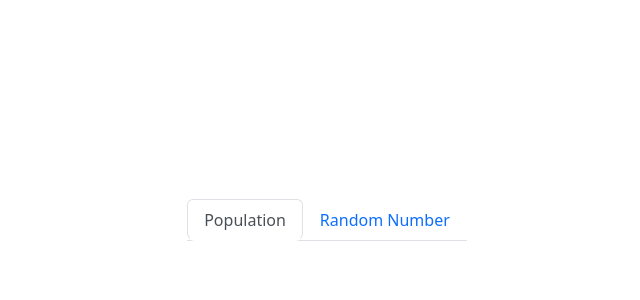
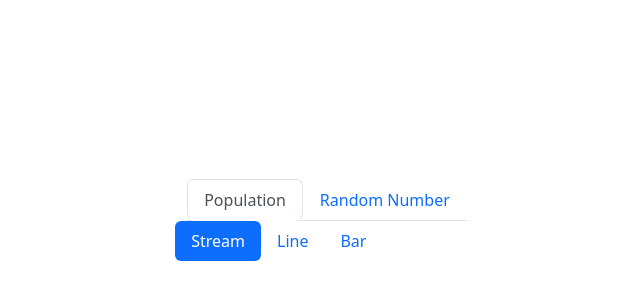
Before and after one commit to jhlopen/mimoviz, a React (Vite) app in the folder frontend/: page / in a window 1280 px wide. Shown: the part 180-480 px from the top of the page, without its empty margins (313-953 px from the left). Built offline with nearby package versions, Linux system fonts and the light colour scheme.

Commit message:
frontend: Add visualization tabs

```diff
--- a/frontend/src/components/DataTabs.tsx
+++ b/frontend/src/components/DataTabs.tsx
@@ -1,10 +1,15 @@
 import { Tabs, Tab } from "react-bootstrap";
+import VisualizationTabs from "./VisualizationTabs";
 
 export default function DataTabs() {
   return (
     <Tabs id="data-tabs" defaultActiveKey="population-data-tab">
-      <Tab eventKey="population-data-tab" title="Population" />
-      <Tab eventKey="random-number-data-tab" title="Random Number" />
+      <Tab eventKey="population-data-tab" title="Population">
+        <VisualizationTabs />
+      </Tab>
+      <Tab eventKey="random-number-data-tab" title="Random Number">
+        <VisualizationTabs />
+      </Tab>
     </Tabs>
   );
 }
--- /dev/null
+++ b/frontend/src/components/VisualizationTabs.tsx
@@ -0,0 +1,36 @@
+import {
+  TabContainer,
+  Row,
+  TabContent,
+  TabPane,
+  Nav,
+  NavItem,
+  NavLink,
+} from "react-bootstrap";
+
+export default function VisualizationTabs() {
+  return (
+    <TabContainer id="visualization-tabs" defaultActiveKey="stream">
+      <Row>
+        <TabContent>
+          <TabPane eventKey="stream"></TabPane>
+          <TabPane eventKey="line"></TabPane>
+          <TabPane eventKey="bar"></TabPane>
+        </TabContent>
+      </Row>
+      <Row>
+        <Nav variant="pills">
+          <NavItem>
+            <NavLink eventKey="stream">Stream</NavLink>
+          </NavItem>
+          <NavItem>
+            <NavLink eventKey="line">Line</NavLink>
+          </NavItem>
+          <NavItem>
+            <NavLink eventKey="bar">Bar</NavLink>
+          </NavItem>
+        </Nav>
+      </Row>
+    </TabContainer>
+  );
+}
```
